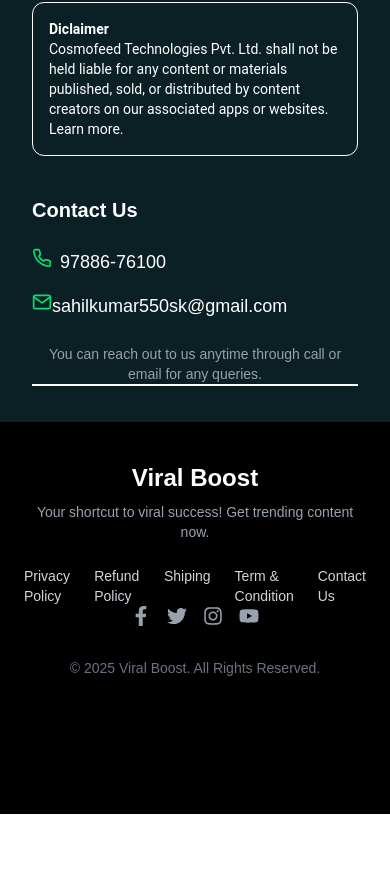
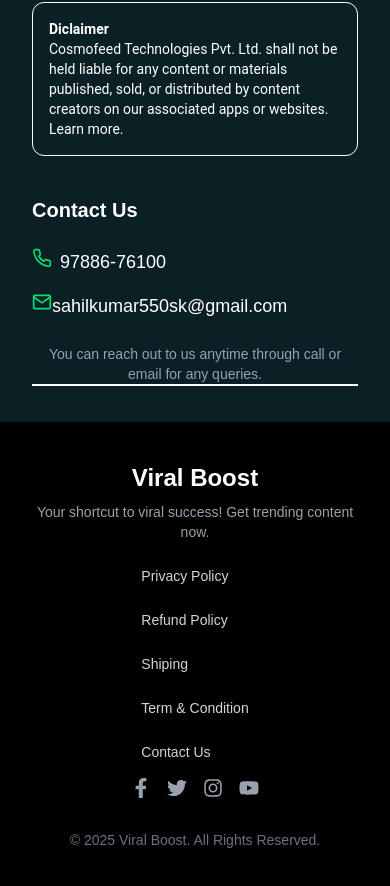
Before and after one commit to vikasrath/digitalcourse, a Next.js app: page / in a window 390 px wide. Shown: the part 1070-1956 px from the top of the page. Before the commit the page ends 1884 px from the top, so only its background shows below. Built offline with nearby package versions, Linux system fonts and the light colour scheme; no server answers.

Commit message:
fix(footer): adjust layout for quick links and social icons in the footer

```diff
--- a/src/components/Footer.js
+++ b/src/components/Footer.js
@@ -16,7 +16,7 @@
         </div>
 
         {/* Center - Quick Links */}
-        <div className="flex gap-6 text-sm text-gray-300">
+        <div className="flex flex-col  md:flex-row  gap-6 text-sm text-gray-300">
           <Link href="/privacypolicy" className="hover:text-green-400 transition">Privacy Policy</Link>
           <Link href="/refund" className="hover:text-green-400 transition">Refund Policy</Link>
           <Link href="/shipingpolicy" className="hover:text-green-400 transition">Shiping </Link>
@@ -25,7 +25,7 @@
         </div>
 
         {/* Right - Social Icons */}
-        <div className="flex gap-4">
+        <div className="flex gap-4 mt-4">
           <a href="#" className="text-gray-400 hover:text-green-400 transition text-xl"><FaFacebookF /></a>
           <a href="#" className="text-gray-400 hover:text-green-400 transition text-xl"><FaTwitter /></a>
           <a href="#" className="text-gray-400 hover:text-green-400 transition text-xl"><FaInstagram /></a>
```
